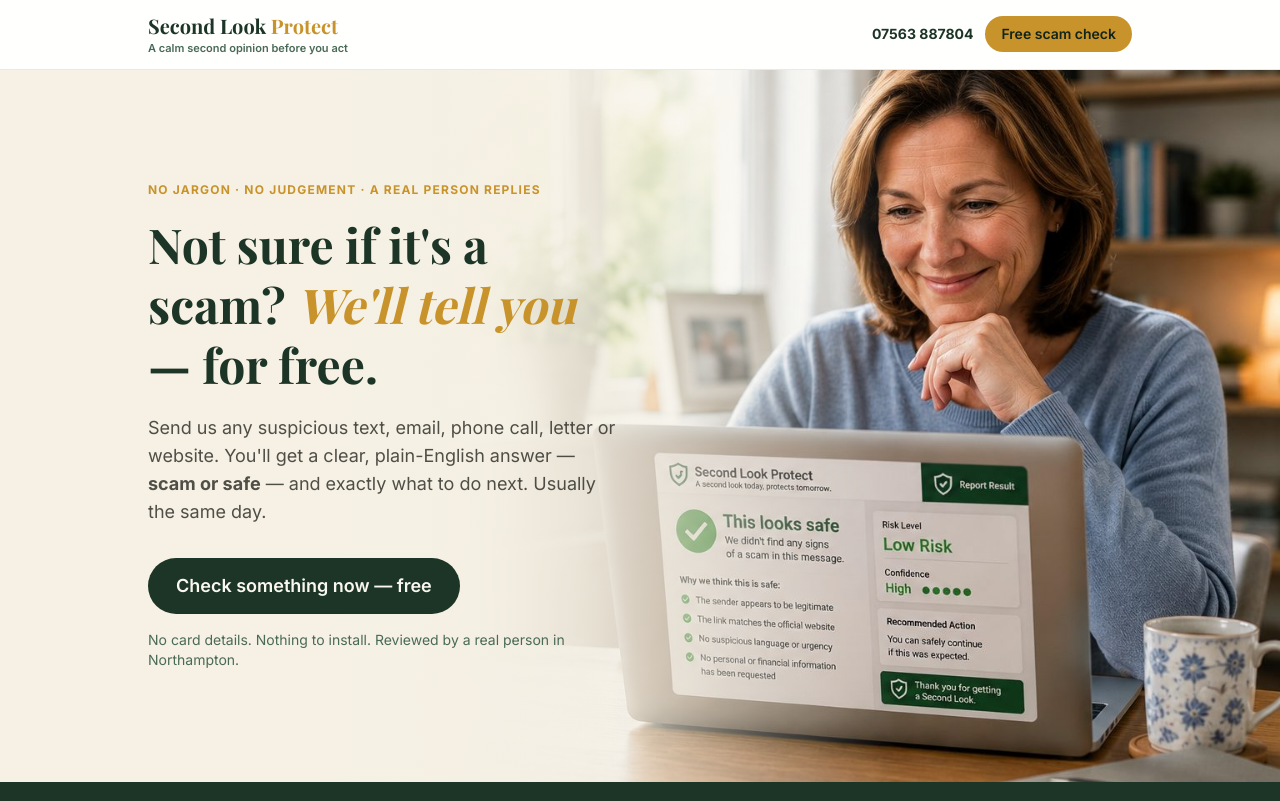
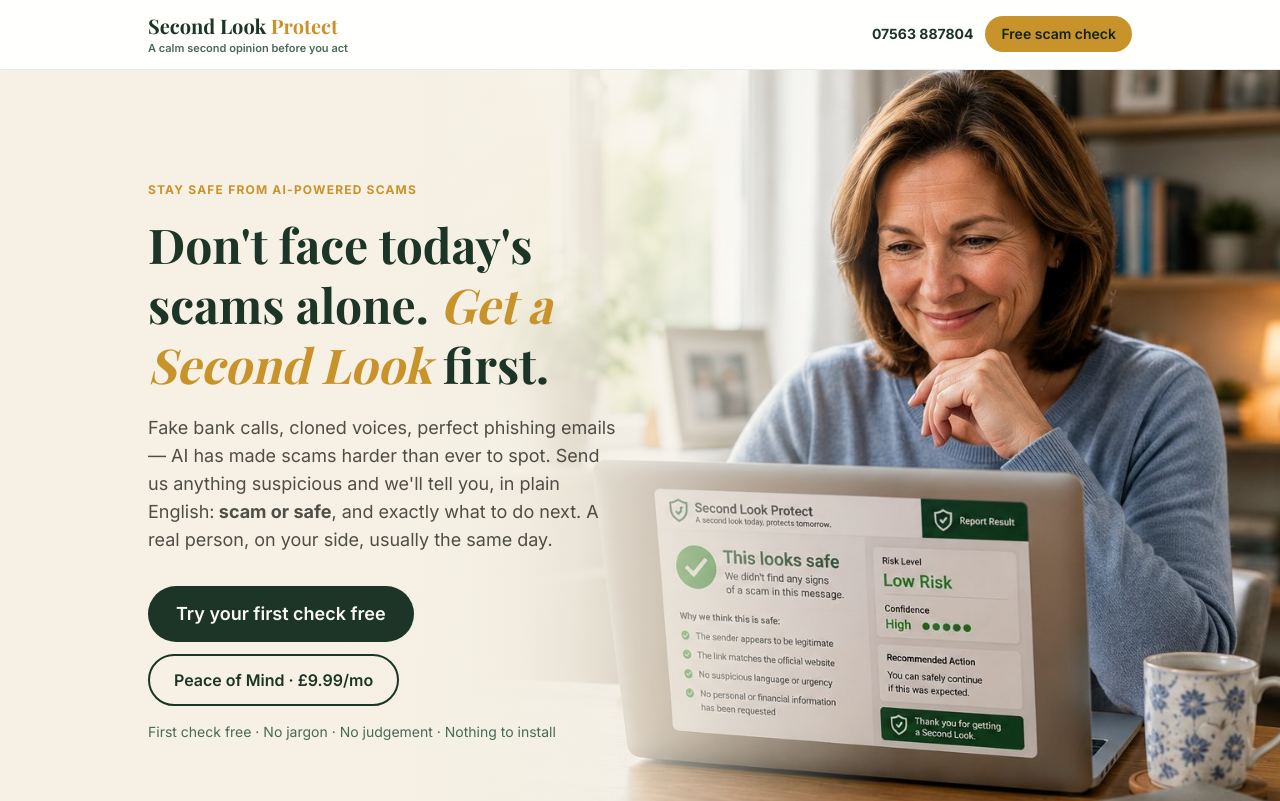
Before and after one commit to krowan444/Second-Look-Protect, a React (Vite) app: page / in a window 1280 px wide. Shown: the top 801 px of the page. Built offline with nearby package versions, Linux system fonts and the light colour scheme; no server answers; the HTML template or start-up script is replaced by a standard one; a web font is replaced by a local one.

Commit message:
Add files via upload

```diff
--- a/src/pages/Home.tsx
+++ b/src/pages/Home.tsx
@@ -38,22 +38,26 @@ export default function Home() {
 
         <div className="relative max-w-5xl mx-auto px-5 py-14 md:py-28">
           <div className="md:max-w-[48%] text-center md:text-left">
-            <p className="uppercase tracking-widest text-gold font-bold text-xs mb-4">No jargon · No judgement · A real person replies</p>
+            <p className="uppercase tracking-widest text-gold font-bold text-xs mb-4">Stay safe from AI-powered scams</p>
             <h1 className="text-4xl md:text-5xl font-bold leading-tight m-0">
-              Not sure if it's a scam? <span className="text-gold italic">We'll tell you</span> — for free.
+              Don't face today's scams alone. <span className="text-gold italic">Get a Second Look</span> first.
             </h1>
             <p className="mt-5 text-lg text-ink/80">
-              Send us any suspicious text, email, phone call, letter or website. You'll get a clear,
-              plain-English answer — <strong>scam or safe</strong> — and exactly what to do next.
-              Usually the same day.
+              Fake bank calls, cloned voices, perfect phishing emails — AI has made scams harder than
+              ever to spot. Send us anything suspicious and we'll tell you, in plain English:
+              <strong> scam or safe</strong>, and exactly what to do next. A real person, on your side,
+              usually the same day.
             </p>
             <div className="mt-8 flex flex-wrap justify-center md:justify-start gap-3">
               <a href="/check" className="bg-green text-cream font-semibold px-7 py-3.5 rounded-full no-underline text-lg">
-                Check something now — free
+                Try your first check free
+              </a>
+              <a href="#peace-of-mind" className="border-2 border-green text-green font-semibold px-6 py-3 rounded-full no-underline">
+                Peace of Mind · £9.99/mo
               </a>
             </div>
             <p className="mt-4 text-sm text-green-soft">
-              No card details. Nothing to install. Reviewed by a real person in Northampton.
+              First check free · No jargon · No judgement · Nothing to install
             </p>
           </div>
         </div>
```
